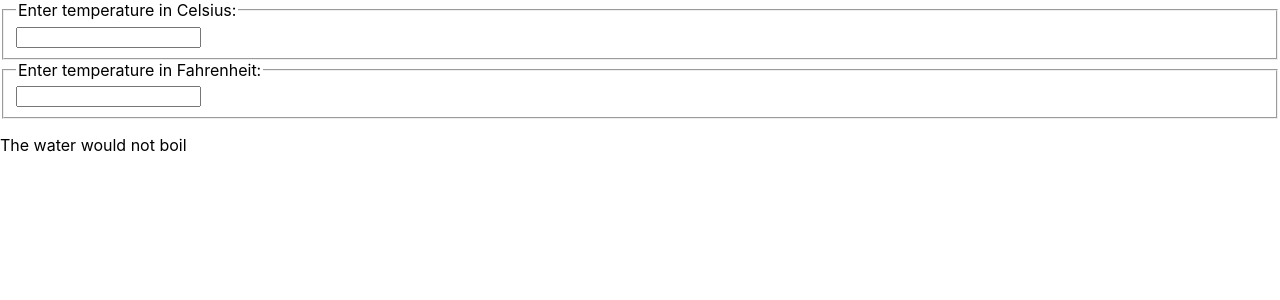
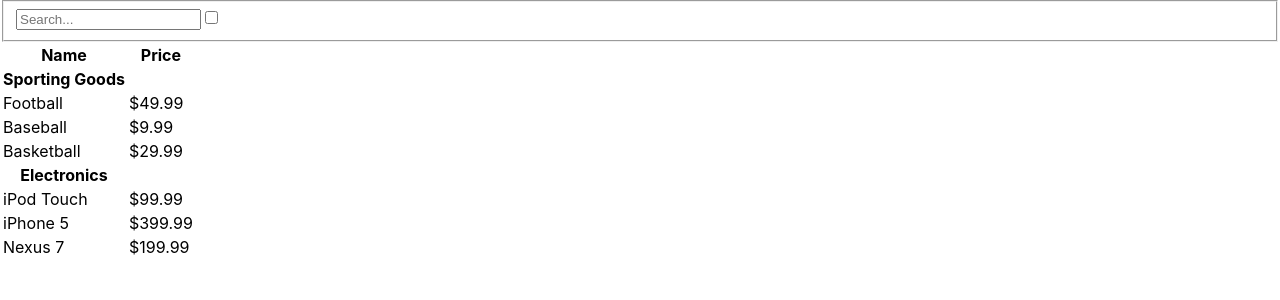
Before and after one commit to adeniranolalekan/react-tutorial, a React (Create React App) app: page / in a window 1280 px wide. Shown: the top 300 px of the page. Built offline with nearby package versions, Linux system fonts and the light colour scheme.

Commit message:
assignmet

```diff
--- /dev/null
+++ b/src/assignment/FilterableProductTable.js
@@ -0,0 +1,62 @@
+import React from "react";
+import ProductTable from "./ProductTable";
+
+class SearchBar extends React.Component{
+    constructor(props)
+    {
+        super(props);
+        this.handleOnKeyChange=this.handleOnKeyChange.bind(this);
+        this.handleOnCheckedChange=this.handleOnCheckedChange.bind(this);
+    }
+    handleOnKeyChange(event){
+        this.props.onKeyChange(event.target.value);
+    }
+    handleOnCheckedChange(event){
+        this.props.onCheckedChange(event.target.checked);
+    }
+    render()
+    {
+
+        return (
+            <fieldset>
+                <input onChange={this.handleOnKeyChange} placeholder="Search..."/>
+                <input type="checkbox" checked={this.props.inStockOnly} onChange={this.handleOnCheckedChange} c/>
+            </fieldset>
+        )
+    }
+
+}
+
+class FilterableProductTable extends React.Component{
+    constructor(props) {
+        super(props);
+        this.state={inStockOnly:false, filterText:''}
+        this.handleKeyChange=this.handleKeyChange.bind(this);
+       this.handleInStockOnlyChange=this.handleInStockOnlyChange.bind(this);
+    }
+    handleKeyChange(key){
+            this.setState({filterText:key})
+    }
+    handleInStockOnlyChange(value){
+
+        this.setState({inStockOnly:value})
+    }
+render()
+{
+    return(
+        <div>
+            <SearchBar onKeyChange={this.handleKeyChange}
+                        onCheckedChange={this.handleInStockOnlyChange}
+                       inStockOnly={this.state.inStockOnly} />
+            <ProductTable products={this.props.products}
+            inStockOnly={this.state.inStockOnly}
+            filterText={this.state.filterText}/>
+        </div>
+    );
+}
+
+
+
+}
+
+export default FilterableProductTable
--- /dev/null
+++ b/src/assignment/ProductTable.js
@@ -0,0 +1,56 @@
+import React from "react";
+
+
+function ProductRow(props) {
+    return(
+        <tr>
+            <td>{props.name}</td>
+            <td>{props.price}</td>
+        </tr>
+    );
+
+}
+function ProductCategoryRow(props) {
+    return (
+        <tr>
+            <th>{props.category}</th></tr>
+    )
+
+}
+function ProductTable(props) {
+
+    const products=props.products
+    const filterText=props.filterText
+    const inStockOnly=props.inStockOnly
+   let sortedProducts=new Map()
+
+    for(let i=0;i<products.length;i++){
+        if(sortedProducts.has(products[i].category)) sortedProducts.get(products[i].category).push(products[i])
+        else sortedProducts.set(products[i].category,[products[i]])
+    }
+    const ProductChildren=[];
+    sortedProducts.forEach((value,key)=>{
+
+        ProductChildren.push(<ProductCategoryRow category={key} />)
+        for(let i=0;i<value.length;i++){
+
+            if(inStockOnly && value[i].stocked==false) return;
+
+            if(filterText == "" || filterText==value[i].name) {
+                console.log(inStockOnly)
+                ProductChildren.push(<ProductRow name={value[i].name} price={value[i].price}/>)
+            }
+        }
+    })
+
+
+return(
+
+    <table><tr>
+        <th>Name</th><th>Price</th></tr><tbody>{ProductChildren}</tbody></table>
+
+);
+
+
+}
+export default ProductTable
--- a/src/index.js
+++ b/src/index.js
@@ -11,6 +11,7 @@ import NumberList from "./lessons/List";
 import Blog from "./lessons/Blog";
 import NameForm from "./lessons/NameForm";
 import TemperatureCalculator from "./lessons/TemperatureCalculator";
+import FilterableProductTable from "./assignment/FilterableProductTable";
 
 class Clock extends React.Component {
     constructor(props) {
@@ -49,10 +50,18 @@ function App(){
     )
 }
 //const numbers =[1,2,3,4,5];
-const posts=[
+/*const posts=[
     {id: 1, title: 'Hello World', content: 'Welcome to learning React'},
     {id: 2, title: 'Installation', content: 'You can install React from npm'}
-]
+]*/
+const PRODUCTS=[
+    {category: "Sporting Goods", price: "$49.99", stocked: true, name: "Football"},
+    {category: "Sporting Goods", price: "$9.99", stocked: true, name: "Baseball"},
+    {category: "Sporting Goods", price: "$29.99", stocked: false, name: "Basketball"},
+    {category: "Electronics", price: "$99.99", stocked: true, name: "iPod Touch"},
+    {category: "Electronics", price: "$399.99", stocked: false, name: "iPhone 5"},
+    {category: "Electronics", price: "$199.99", stocked: true, name: "Nexus 7"}
+];
 ReactDOM.render(
 
     //<Toggle />,
@@ -60,7 +69,8 @@ ReactDOM.render(
    // <Greeting isLoggedIn={true}/>,
   // <NumberList numbers={numbers}/>,
    // <Blog posts={posts} />,
-    <TemperatureCalculator/>,
+   // <TemperatureCalculator/>,
+    <FilterableProductTable products={PRODUCTS}/>,
     document.getElementById('root'));
 
 //setInterval(tick,1000);
```
